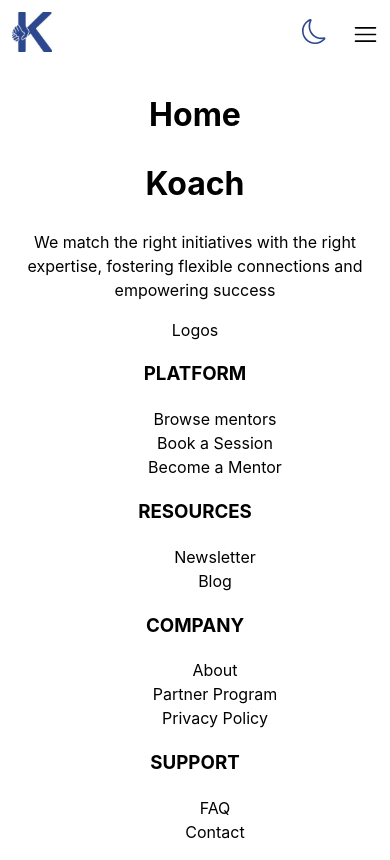
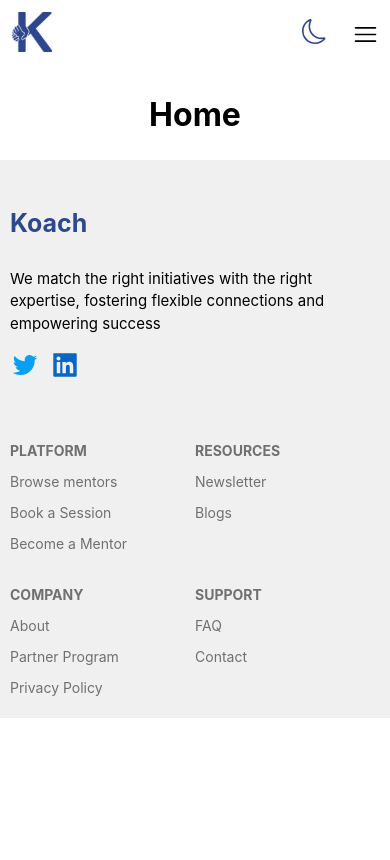
Before and after one commit to rivasbolinga/koach-home, a React (Vite) app: page / in a window 390 px wide. Built offline with nearby package versions, Linux system fonts and the light colour scheme.

Commit message:
Style footer phone version

```diff
--- a/src/components/Footer.jsx
+++ b/src/components/Footer.jsx
@@ -1,16 +1,22 @@
+import { AiOutlineTwitter, AiFillLinkedin } from 'react-icons/ai'
+import '../styles/footer.scss';
+
 const Footer = () => (
   <footer className="footer">
     <div className="footer-left-container">
-      <h1>Koach</h1>
-      <p>
+      <h3 className='footer-company-name'>Koach</h3>
+      <p className='footer-description'>
         We match the right initiatives with the right expertise, fostering
         flexible connections and empowering success
       </p>
-      <div className="social-logos">logos</div>
+      <div className="social-logos">
+        <AiOutlineTwitter className='twitter-logo'/>
+        <AiFillLinkedin className='linkedin-logo' />
+      </div>
     </div>
     <div className="footer-right-container">
       <div className="footer-links-container">
-        <h3>PLATFORM</h3>
+        <h4>PLATFORM</h4>
         <ul>
           <li>Browse mentors</li>
           <li>Book a Session</li>
@@ -18,14 +24,14 @@
         </ul>
       </div>
       <div className="footer-links-container">
-        <h3>RESOURCES</h3>
+        <h4>RESOURCES</h4>
         <ul>
           <li>Newsletter</li>
-          <li>Blog</li>
+          <li>Blogs</li>
         </ul>
       </div>
       <div className="footer-links-container">
-        <h3>COMPANY</h3>
+        <h4>COMPANY</h4>
         <ul>
           <li>About</li>
           <li>Partner Program</li>
@@ -33,7 +39,7 @@
         </ul>
       </div>
       <div className="footer-links-container">
-        <h3>SUPPORT</h3>
+        <h4>SUPPORT</h4>
         <ul>
           <li>FAQ</li>
           <li>Contact</li>
--- a/src/styles/common.scss
+++ b/src/styles/common.scss
@@ -30,8 +30,13 @@
 
 $color-white-1: rgb(255,255,255);
 $color-white-2: rgb(245,245,245);
-$color-white-3: rgb(252,252,252);
+$color-white-3: rgb(240,240,240);
 $color-blue-1: rgb(44,71,139);
+$color-blue-2: rgb(45,73,142);
+$colo-grey-1: rgb(112,112,112);
+$color-blue-tw: rgb(7,160,242);
+$color-blue-in:rgb(9,102,194);
+
 
 button {
   border: none;
--- /dev/null
+++ b/src/styles/footer.scss
@@ -0,0 +1,65 @@
+@import './common.scss';
+
+footer {
+  background-color: $color-white-3;
+  display: flex;
+  flex-direction: column;
+  justify-content: space-between;
+  padding: 20px 10px;
+  text-align: left;
+  gap: 30px;
+
+}
+
+.footer-right-container {
+display: grid;
+grid-template-columns: 1fr 1fr;
+grid-template-rows: 1fr 1fr;
+
+}
+
+.footer-company-name {
+  font-size: 25px;
+  color: $color-blue-2;
+  text-align: left;
+}
+
+.footer-description {
+ font-size: 15px;
+}
+
+.social-logos {
+  display: flex;
+  justify-content: flex-start;
+  align-items: flex-start;
+  gap: 10px;
+  font-size: 30px;
+}
+
+.twitter-logo {
+color: $color-blue-tw;
+}
+
+.linkedin-logo {
+  color: $color-blue-in;
+}
+
+.footer-links-container {
+color: $colo-grey-1;
+margin-top: 20px;
+h4 {
+  font-size: 14px;
+  margin: 10px 0;
+}
+ul {
+  margin: 0;
+  padding: 0;
+  display: flex;
+  flex-direction: column;
+  gap: 10px;
+
+}
+li {
+  font-size: 14px;
+}
+}
```
